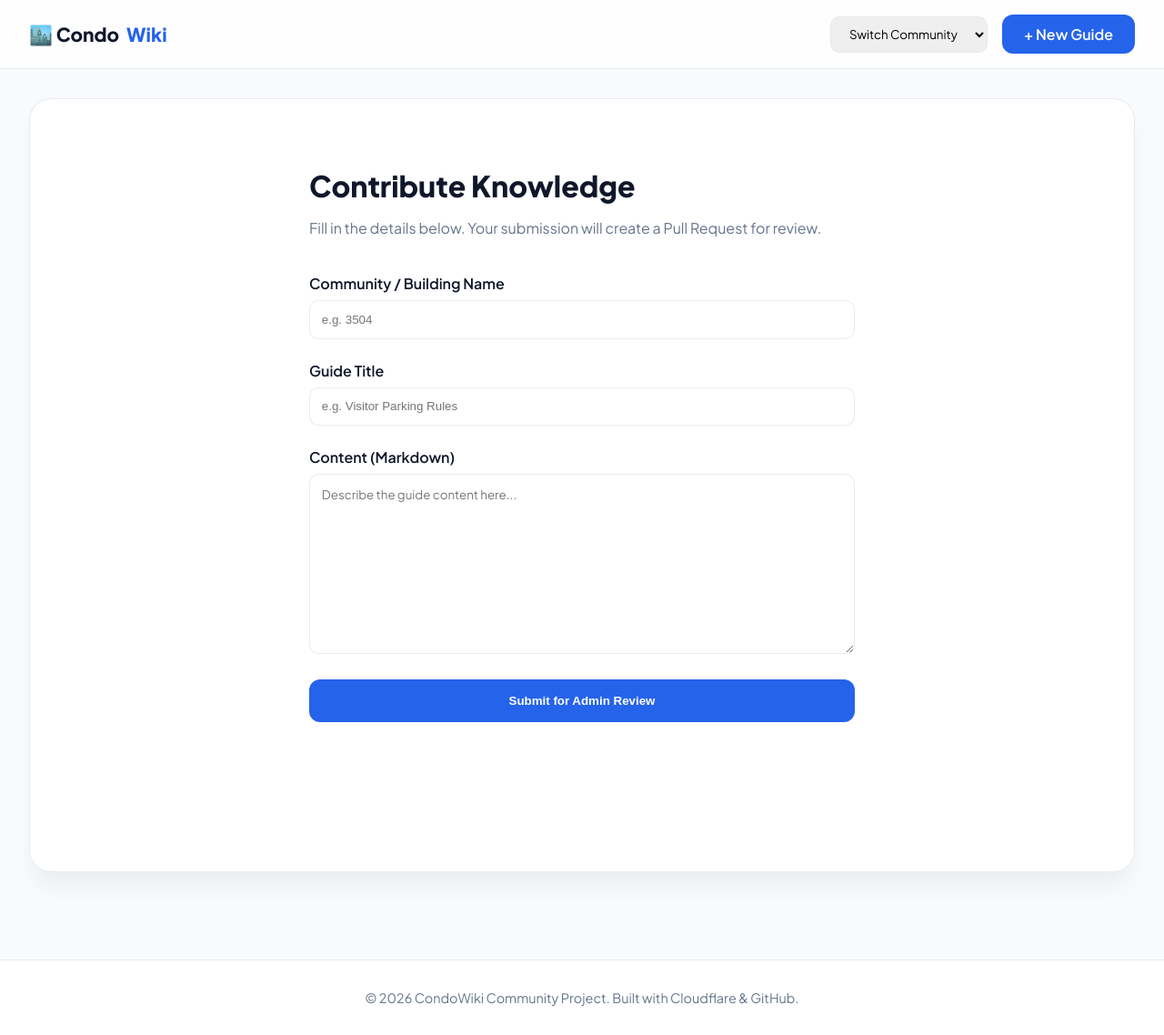
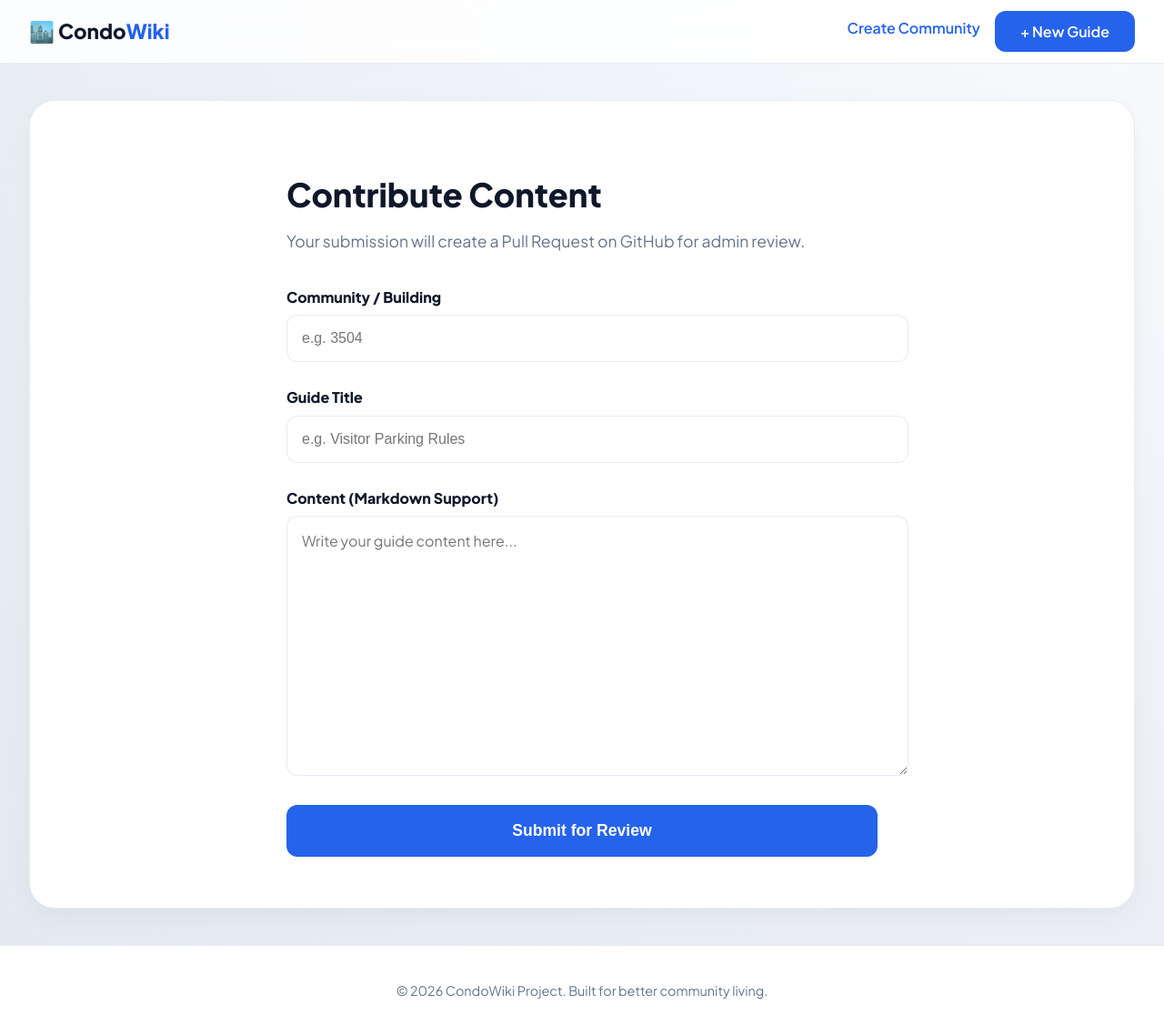
Before and after one commit to dekumar2-lab/lab-community, a Jekyll site: the page built from submit.html, in a window 1280 px wide and 1138 px high. Shown: the whole window at 91% size. Built offline with Jekyll 4.4.1, drawn with Linux system fonts in a browser that asks for light colours.

Commit message:
Updated htmls and styles

```diff
--- a/_layouts/default.html
+++ b/_layouts/default.html
@@ -6,54 +6,88 @@
     <title>{{ page.title }} | CondoWiki</title>
     <link href="https://fonts.googleapis.com/css2?family=Plus+Jakarta+Sans:wght@400;600;800&display=swap" rel="stylesheet">
     <link rel="stylesheet" href="https://cdnjs.cloudflare.com/ajax/libs/font-awesome/6.4.0/css/all.min.css">
+
     <style>
-        :root { --primary: #2563eb; --glass: rgba(255, 255, 255, 0.8); --border: rgba(226, 232, 240, 0.8); }
-        body { font-family: 'Plus Jakarta Sans', sans-serif; margin: 0; background: #f8fafc; color: #0f172a; min-height: 100vh; display: flex; flex-direction: column; }
+        :root {
+            --primary: #2563eb;
+            --glass: rgba(255, 255, 255, 0.85);
+            --border: rgba(226, 232, 240, 0.8);
+            --shadow: 0 10px 30px -5px rgba(0, 0, 0, 0.05);
+        }
+        body {
+            font-family: 'Plus Jakarta Sans', sans-serif;
+            margin: 0;
+            background: radial-gradient(at top right, #f8fafc, #e2e8f0);
+            color: #0f172a;
+            min-height: 100vh;
+            display: flex;
+            flex-direction: column;
+        }
 
-        /* Glassmorphism Header */
-        .site-header { backdrop-filter: blur(12px); background: var(--glass); border-bottom: 1px solid var(--border); position: sticky; top: 0; z-index: 1000; padding: 1rem 2rem; display: flex; justify-content: space-between; align-items: center; }
-        .logo { font-weight: 800; font-size: 1.3rem; text-decoration: none; color: #0f172a; display: flex; align-items: center; gap: 8px; }
+        /* --- Global Header --- */
+        .site-header {
+            backdrop-filter: blur(12px);
+            background: var(--glass);
+            border-bottom: 1px solid var(--border);
+            position: sticky; top: 0; z-index: 1000;
+            padding: 0.75rem 2rem;
+            display: flex; justify-content: space-between; align-items: center;
+        }
+        .logo { font-weight: 800; font-size: 1.4rem; text-decoration: none; color: #0f172a; }
         .logo span { color: var(--primary); }
 
-        /* Layout Structure */
-        .app-wrapper { display: flex; max-width: 1400px; margin: 2rem auto; padding: 0 2rem; gap: 2rem; flex: 1; width: 100%; box-sizing: border-box; }
+        /* --- Sidebar & Main Layout --- */
+        .app-shell {
+            display: flex; max-width: 1400px; margin: 2.5rem auto;
+            padding: 0 2rem; gap: 2.5rem; flex: 1; width: 100%; box-sizing: border-box;
+        }
 
-        /* Sidebar (Left Menu) */
-        .sidebar { width: 280px; background: white; border-radius: 20px; border: 1px solid var(--border); padding: 1.5rem; height: fit-content; position: sticky; top: 6rem; box-shadow: 0 4px 6px -1px rgba(0,0,0,0.05); }
-        .sidebar h3 { font-size: 0.75rem; text-transform: uppercase; color: #64748b; letter-spacing: 1px; margin-bottom: 1rem; }
+        .sidebar {
+            width: 280px; background: var(--glass); backdrop-filter: blur(8px);
+            border-radius: 20px; border: 1px solid var(--border); padding: 1.5rem;
+            height: fit-content; position: sticky; top: 6rem; box-shadow: var(--shadow);
+        }
+        .sidebar h3 { font-size: 0.75rem; text-transform: uppercase; color: #64748b; letter-spacing: 1px; margin-bottom: 1.25rem; }
         .sidebar ul { list-style: none; padding: 0; margin: 0; }
-        .sidebar li a { display: block; padding: 0.8rem 1rem; text-decoration: none; color: #475569; border-radius: 12px; transition: 0.3s; margin-bottom: 4px; font-weight: 500; }
+        .sidebar li a {
+            display: flex; align-items: center; gap: 10px; padding: 0.85rem 1.25rem;
+            text-decoration: none; color: #475569; border-radius: 12px;
+            transition: all 0.3s ease; margin-bottom: 6px; font-weight: 500;
+        }
         .sidebar li a:hover { background: #f1f5f9; color: var(--primary); transform: translateX(5px); }
-        .sidebar li a.active { background: var(--primary); color: white; box-shadow: 0 10px 15px -3px rgba(37, 99, 235, 0.3); }
+        .sidebar li a.active { background: var(--primary); color: white; box-shadow: 0 8px 15px rgba(37, 99, 235, 0.25); }
 
-        /* Content Card */
-        .main-card { flex: 1; background: white; padding: 3rem; border-radius: 24px; border: 1px solid var(--border); box-shadow: 0 20px 25px -5px rgba(0,0,0,0.05); }
+        .content-card {
+            flex: 1; background: white; padding: 3.5rem; border-radius: 28px;
+            border: 1px solid var(--border); box-shadow: var(--shadow);
+        }
 
-        /* Buttons & Controls */
-        .btn { background: var(--primary); color: white; padding: 0.7rem 1.5rem; border-radius: 12px; text-decoration: none; font-weight: 600; border: none; cursor: pointer; transition: 0.3s; }
-        .btn:hover { opacity: 0.9; transform: translateY(-2px); }
-        .switcher { padding: 0.6rem 1rem; border-radius: 10px; border: 1px solid var(--border); font-family: inherit; font-weight: 500; }
+        /* --- Footer --- */
+        .site-footer {
+            background: white; border-top: 1px solid var(--border);
+            padding: 2.5rem; text-align: center; color: #64748b; font-size: 0.9rem; margin-top: auto;
+        }
 
-        footer { background: white; border-top: 1px solid var(--border); padding: 2rem; text-align: center; color: #64748b; font-size: 0.9rem; margin-top: 4rem; }
+        /* --- Buttons & Inputs --- */
+        .btn {
+            background: var(--primary); color: white; padding: 0.75rem 1.75rem;
+            border-radius: 12px; text-decoration: none; font-weight: 600;
+            border: none; cursor: pointer; transition: 0.3s;
+        }
+        .btn:hover { transform: translateY(-2px); box-shadow: 0 5px 15px rgba(37, 99, 235, 0.2); }
     </style>
 </head>
 <body>
 
 <header class="site-header">
     <a href="{{ site.baseurl }}/" class="logo">🏙️ Condo<span>Wiki</span></a>
-    <div style="display: flex; gap: 1rem; align-items: center;">
-        <select class="switcher" onchange="location = this.value;">
-            <option value="" disabled selected>Switch Community</option>
-            {% assign condos = site.pages | map: 'condo' | uniq | compact %}
-            {% for c in condos %}
-                <option value="{{ site.baseurl }}/content/{{ c | slugify }}/">{{ c }}</option>
-            {% endfor %}
-        </select>
+    <div style="display: flex; gap: 1rem;">
+        <a href="{{ site.baseurl }}/submit.html?mode=new" style="text-decoration: none; color: var(--primary); font-weight: 600; padding-top: 8px;">Create Community</a>
         <a href="{{ site.baseurl }}/submit.html" class="btn">+ New Guide</a>
     </div>
 </header>
 
-<div class="app-wrapper">
+<div class="app-shell">
     {% if page.condo %}
     <aside class="sidebar">
         <h3>{{ page.condo }} Navigation</h3>
@@ -62,7 +96,7 @@
                 {% if p.condo == page.condo %}
                 <li>
                     <a href="{{ site.baseurl }}{{ p.url }}" class="{% if page.url == p.url %}active{% endif %}">
-                        <i class="fa-regular fa-file-lines" style="margin-right: 8px;"></i> {{ p.title }}
+                        <i class="fa-regular fa-file-lines"></i> {{ p.title }}
                     </a>
                 </li>
                 {% endif %}
@@ -71,13 +105,13 @@
     </aside>
     {% endif %}
 
-    <main class="main-card">
+    <main class="content-card">
         {{ content }}
     </main>
 </div>
 
-<footer>
-    &copy; 2026 CondoWiki Community Project. Built with Cloudflare & GitHub.
+<footer class="site-footer">
+    &copy; 2026 CondoWiki Project. Built for better community living.
 </footer>
 
 </body>
--- a/submit.html
+++ b/submit.html
@@ -1,37 +1,40 @@
 ---
 layout: default
-title: Submit a New Guide
+title: Submit Guide
 ---
 
-<div style="max-width: 600px; margin: 0 auto;">
-    <h2 style="font-size: 2rem; margin-bottom: 0.5rem;">Contribute Knowledge</h2>
-    <p style="color: #64748b; margin-bottom: 2.5rem;">Fill in the details below. Your submission will create a Pull Request for review.</p>
+<div style="max-width: 650px; margin: 0 auto;">
+    <h1 style="font-size: 2.25rem; margin-bottom: 0.5rem;">Contribute Content</h1>
+    <p style="color: #64748b; margin-bottom: 2.5rem; font-size: 1.1rem;">Your submission will create a Pull Request on GitHub for admin review.</p>
 
-    <form id="submissionForm" style="display: flex; flex-direction: column; gap: 1.5rem;">
+    <form id="submissionForm" style="display: flex; flex-direction: column; gap: 1.75rem;">
         <div>
-            <label style="font-weight: 600; display: block; margin-bottom: 0.5rem;">Community / Building Name</label>
-            <input type="text" id="condo" name="condo" placeholder="e.g. 3504" required style="width: 100%; padding: 0.8rem; border: 1px solid var(--border); border-radius: 10px; box-sizing: border-box;">
+            <label style="font-weight: 700; display: block; margin-bottom: 0.6rem;">Community / Building</label>
+            <input type="text" id="condo" name="condo" placeholder="e.g. 3504" required
+                   style="width: 100%; padding: 1rem; border: 1.5px solid var(--border); border-radius: 12px; font-size: 1rem;">
         </div>
 
         <div>
-            <label style="font-weight: 600; display: block; margin-bottom: 0.5rem;">Guide Title</label>
-            <input type="text" id="title" name="title" placeholder="e.g. Visitor Parking Rules" required style="width: 100%; padding: 0.8rem; border: 1px solid var(--border); border-radius: 10px; box-sizing: border-box;">
+            <label style="font-weight: 700; display: block; margin-bottom: 0.6rem;">Guide Title</label>
+            <input type="text" id="title" name="title" placeholder="e.g. Visitor Parking Rules" required
+                   style="width: 100%; padding: 1rem; border: 1.5px solid var(--border); border-radius: 12px; font-size: 1rem;">
         </div>
 
         <div>
-            <label style="font-weight: 600; display: block; margin-bottom: 0.5rem;">Content (Markdown)</label>
-            <textarea id="content" name="content" rows="10" placeholder="Describe the guide content here..." required style="width: 100%; padding: 0.8rem; border: 1px solid var(--border); border-radius: 10px; box-sizing: border-box; font-family: inherit;"></textarea>
+            <label style="font-weight: 700; display: block; margin-bottom: 0.6rem;">Content (Markdown Support)</label>
+            <textarea id="content" name="content" rows="12" placeholder="Write your guide content here..." required
+                      style="width: 100%; padding: 1rem; border: 1.5px solid var(--border); border-radius: 12px; font-size: 1rem; font-family: inherit; resize: vertical;"></textarea>
         </div>
 
-        <button type="submit" class="btn" style="padding: 1rem;">Submit for Admin Review</button>
+        <button type="submit" class="btn" style="padding: 1.1rem; font-size: 1.1rem;">Submit for Review</button>
     </form>
 </div>
 
 <script>
-    // If user arrived from a building page, auto-fill the building name
-    const params = new URLSearchParams(window.location.search);
-    if (params.has('condo')) {
-        document.getElementById('condo').value = params.get('condo');
+    // Pre-fill building if coming from a specific wiki
+    const urlParams = new URLSearchParams(window.location.search);
+    if (urlParams.has('condo')) {
+        document.getElementById('condo').value = urlParams.get('condo');
     }
 
     document.getElementById('submissionForm').onsubmit = async (e) => {
@@ -44,10 +47,10 @@ title: Submit a New Guide
         });
 
         if (response.ok) {
-            alert("Success! A Pull Request has been opened on GitHub.");
+            alert("Success! Your contribution has been sent for review.");
             window.location.href = "{{ site.baseurl }}/";
         } else {
-            alert("Error: Check Cloudflare logs for Token issues.");
+            alert("Submission failed. Please check your GitHub Token permissions in the Worker.");
         }
     };
 </script>
```
